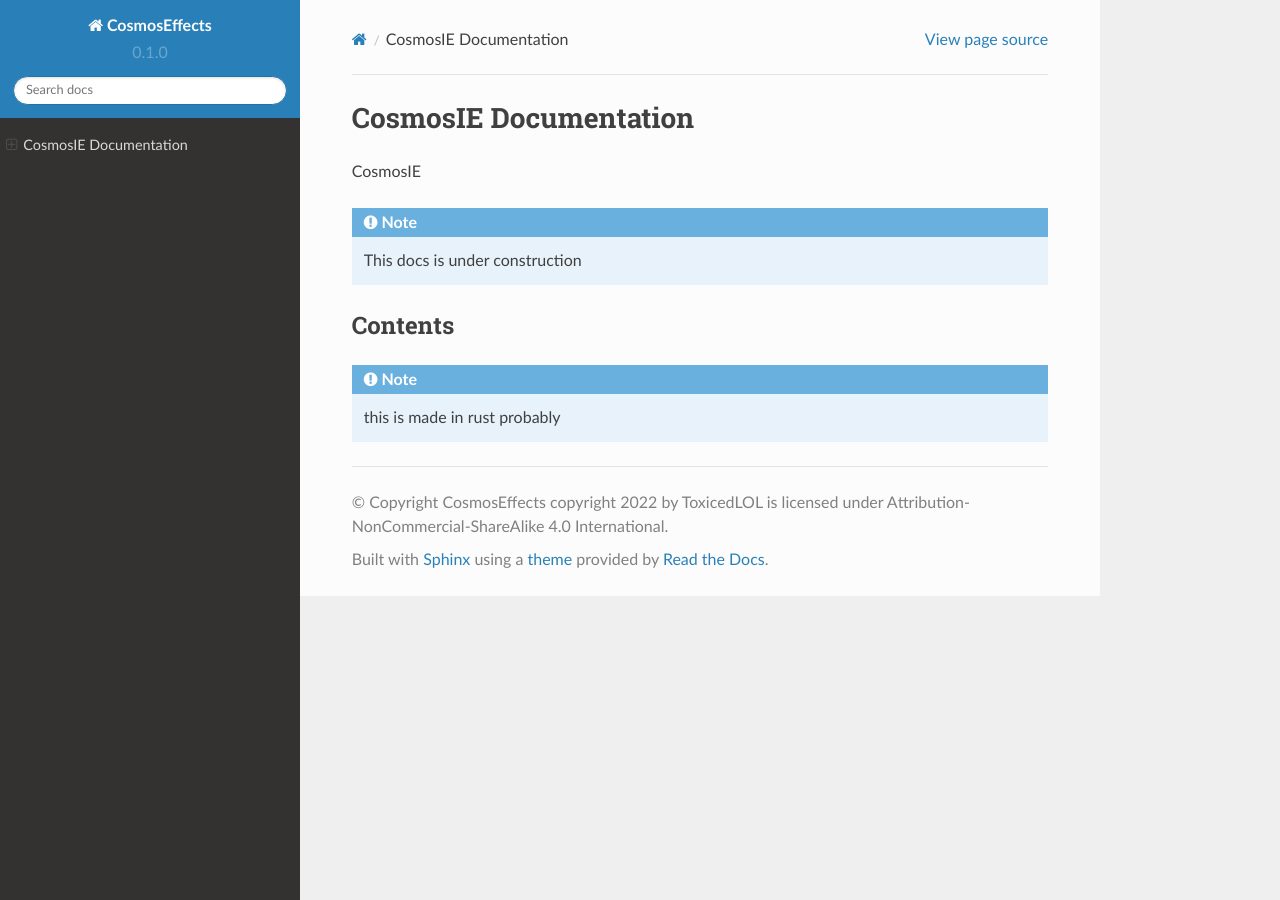
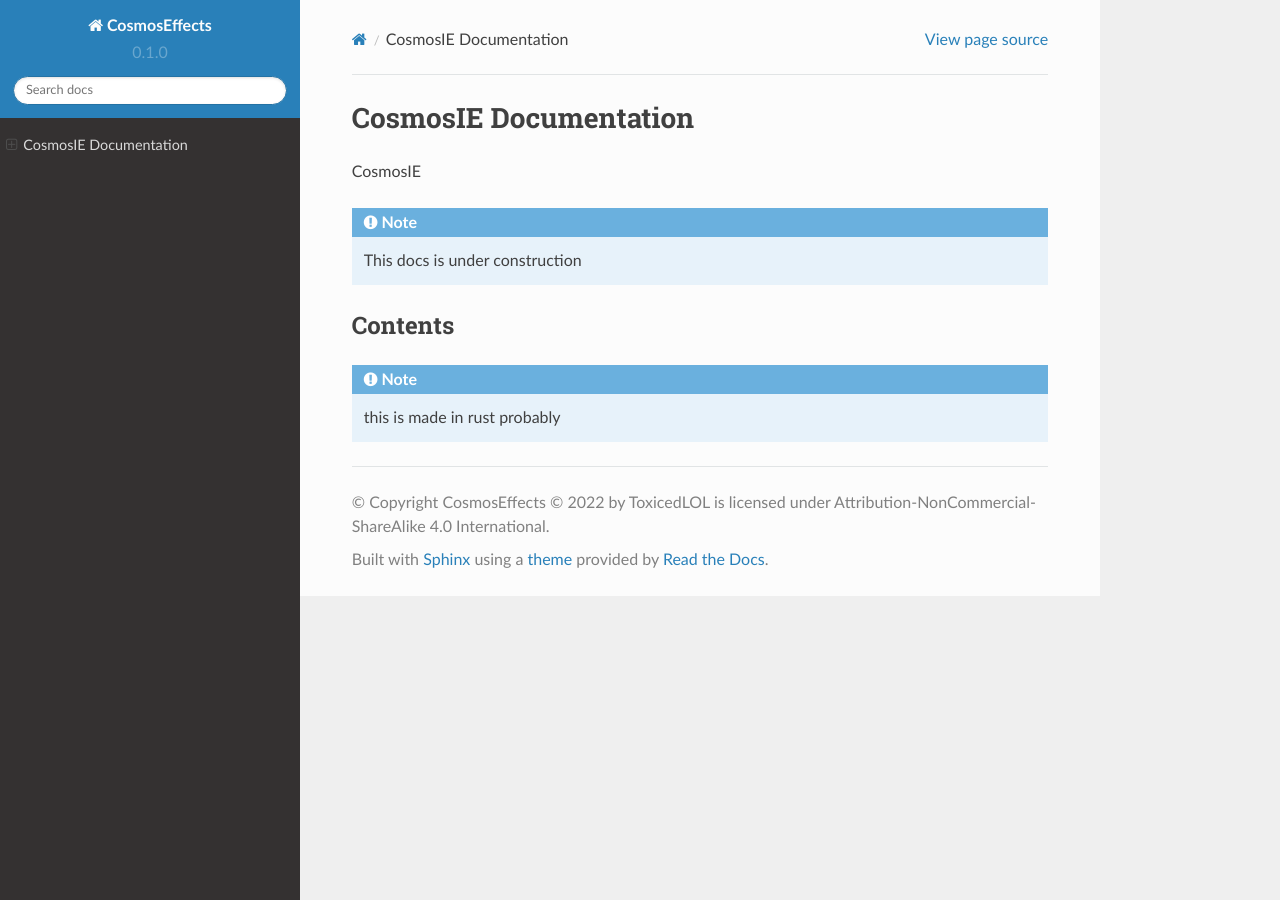
Before and after one commit to ToxicedIsOnTheLand/DocsCosmosIE, a Sphinx documentation site: the page built from docs/source/index.rst, in a window 1280 px wide. Built offline with Sphinx 7.4.7 and the Read the Docs theme 2.0.0, drawn with Linux system fonts in a browser that asks for light colours.

Commit message:
fixing the previous commit

```diff
--- a/docs/source/conf.py
+++ b/docs/source/conf.py
@@ -3,7 +3,7 @@
 # -- Project information
 
 project = 'CosmosEffects'
-copyright = 'CosmosEffects copyright 2022 by ToxicedLOL is licensed under Attribution-NonCommercial-ShareAlike 4.0 International'
+copyright = 'CosmosEffects © 2022 by ToxicedLOL is licensed under Attribution-NonCommercial-ShareAlike 4.0 International'
 author = 'ToxicedLOL'
 
 release = '0.1'
```
